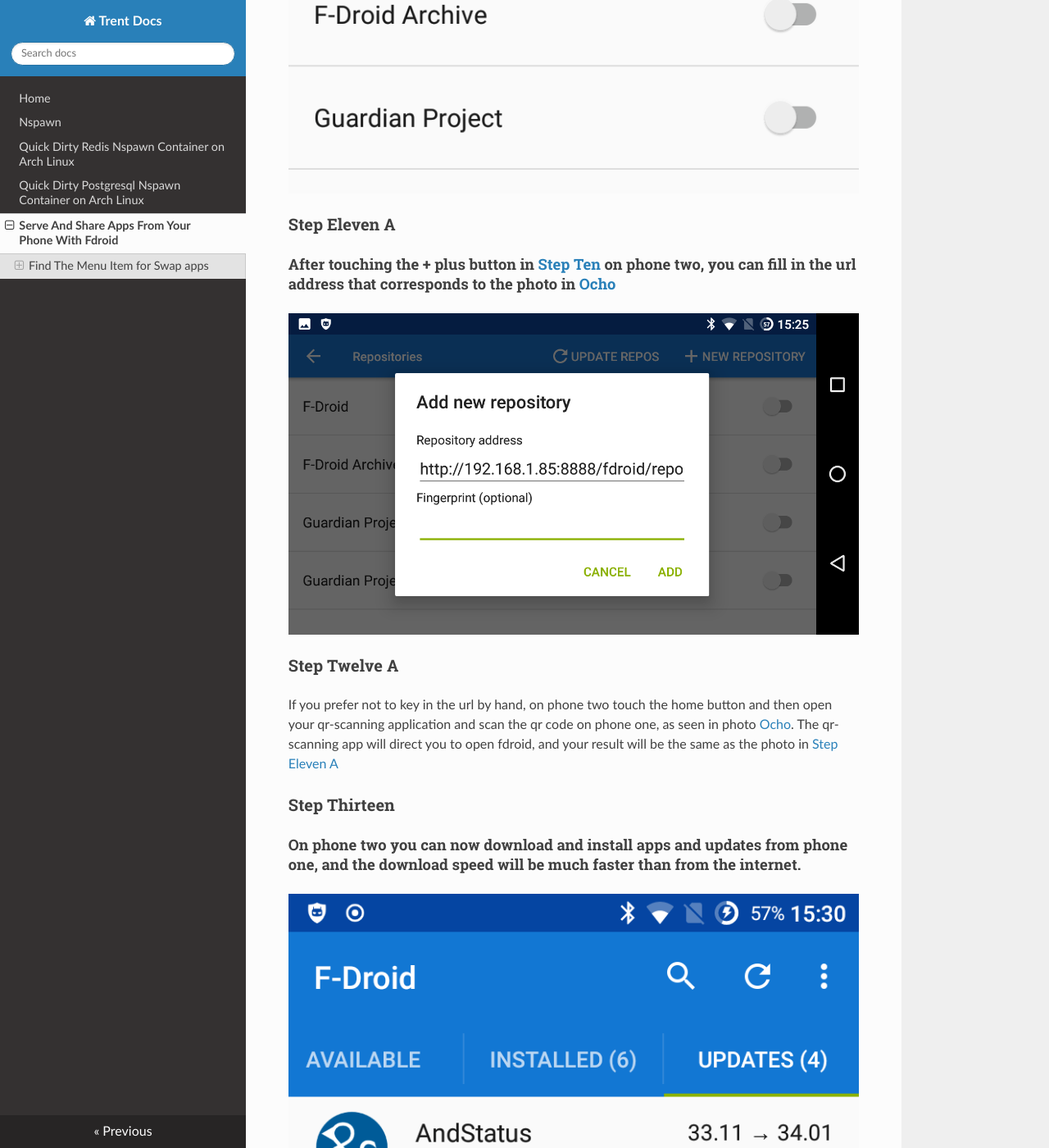
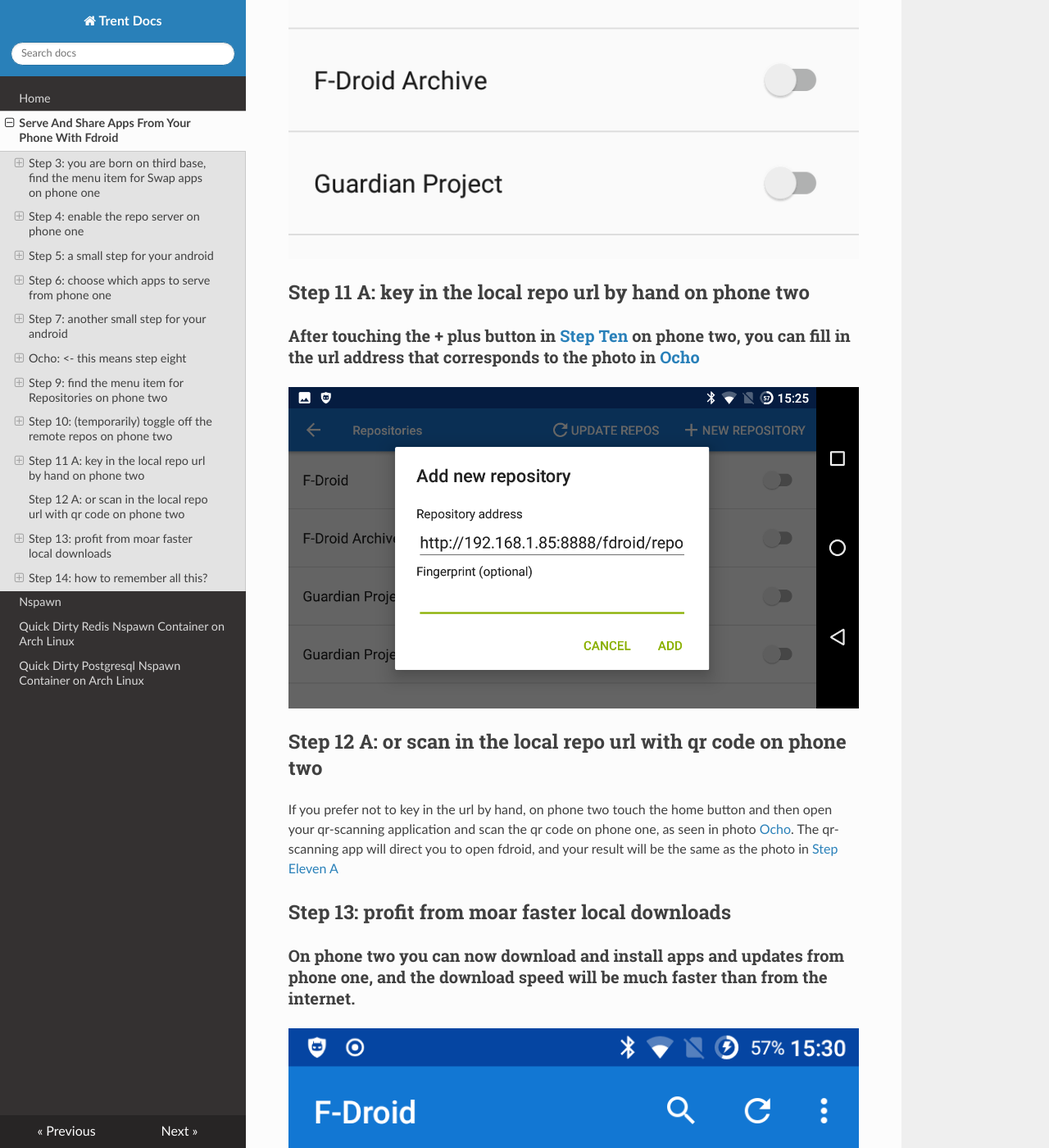
Before and after one commit to TrentSPalmer/trentdocs_website, an MkDocs documentation site: the page built from docs/server_and_share_apps_from_your_phone_with_fdroid.md, in a window 1280 px wide and 1400 px high, scrolled down 6028 px. Shown: the whole window at 82% size. Built offline with MkDocs 1.6.1, drawn with Linux system fonts in a browser that asks for light colours; nearby versions of some CDN libraries; old or Windows-style settings are respelled for this version of MkDocs; some of the changed text lies outside the part shown.

Commit message:
update docs/server_and_share_apps_from_your_phone_with_fdroid.md add Screenshot_20170628-161737.png

```diff
--- a/docs/server_and_share_apps_from_your_phone_with_fdroid.md
+++ b/docs/server_and_share_apps_from_your_phone_with_fdroid.md
@@ -1,42 +1,51 @@
 # Serve And Share Apps From Your Phone With Fdroid
 
-## Find The Menu Item for *Swap apps*
-### Step 3 you are born on third base
-#### Open fdroid, and navigate to the menu by touching three dots in upper right hand corner of the screen. Select *Swap apps*.
+## Step 3: you are born on third base, find the menu item for *Swap apps* on phone one
+### Open fdroid, and navigate to the menu by touching three dots in upper right hand corner of the screen. Select *Swap apps*.
 ![alt text](Screenshot_20170628-115844.png)
-### Step 4
-#### On the next screen toggle on *Visible via Wi-Fi*
+## Step 4: enable the repo server on phone one
+### On the next screen toggle on *Visible via Wi-Fi*
 ![alt text](Screenshot_20170628-131016.png)
-### Step 5
-#### At the bottom of the screen select *SCAN QR CODE*
+## Step 5: a small step for your android
+### At the bottom of the screen select *SCAN QR CODE*
 ![alt text](Screenshot_20170628-131806.png)
-### Step 6
-#### At the next screen *Choose Apps* you want to xerve I mean serve and then touch the -> right arrow to proceed
+## Step 6: choose which apps to serve from phone one
+### At the next screen *Choose Apps* you want to xerve I mean serve and then touch the -> right arrow to proceed
 ![alt text](Screenshot_20170628-132029.png)
-### Step 7
-#### Touch the -> right arrow again, do it.
+## Step 7: another small step for your android
+### Touch the -> right arrow again, do it.
 ![alt text](Screenshot_20170628-133544.png)
-### Ocho
-#### Touch the -> right arrow until you are coming here
+## Ocho: <- this means step eight
+### Touch the -> right arrow until you are coming here
 ![alt text](Screenshot_20170628-134328.png)
 Notice you can use either a qr code or a local url, so grab one of your other phones.
 [Privacy Friendly Qr Scanner](https://github.com/SecUSo/privacy-friendly-qr-scanner) appears to be a good Qr scanner,
 but of course you can key in the url by hand too.
-### Step Nine
-#### On your other phone open fdroid, navigate to menu by selecting the 3 dots in the upper right hand corner and choose *Repositories*
+## Step 9: find the menu item for *Repositories* on phone two
+### On your other phone open fdroid, navigate to menu by selecting the 3 dots in the upper right hand corner and choose *Repositories*
 ![alt text](Screenshot_20170628-142255.png)
-### Step Ten
-#### Toggle all the current repos off and then if you want to key in the new local repo url by hand touch the + plus in the upper right hand corner
+## Step 10: (temporarily) toggle off the remote repos on phone two
+### Toggle all the current repos off and then if you want to key in the new local repo url by hand touch the + plus in the upper right hand corner
 ![alt text](Screenshot_20170628-143639.png)
-### Step Eleven A
-#### After touching the + plus button in [Step Ten](#step-ten) on phone two, you can fill in the url address that corresponds to the photo in [Ocho](#ocho)
+## Step 11 A: key in the local repo url by hand on phone two
+### After touching the + plus button in [Step Ten](#step-ten) on phone two, you can fill in the url address that corresponds to the photo in [Ocho](#ocho)
 ![alt text](Screenshot_20170628-152552.png)
-### Step Twelve A
+## Step 12 A: or scan in the local repo url with qr code on phone two
 If you prefer not to key in the url by hand, on phone two touch the
 home button and then open your qr-scanning application and scan the
 qr code on phone one, as seen in photo [Ocho](#ocho). The qr-scanning
 app will direct you to open fdroid, and your result will be the same as
 the photo in [Step Eleven A](#step-eleven-a)
-### Step Thirteen
-#### On phone two you can now download and install apps and updates from phone one, and the download speed will be much faster than from the internet.
+## Step 13: profit from moar faster local downloads
+### On phone two you can now download and install apps and updates from phone one, and the download speed will be much faster than from the internet.
 ![alt text](Screenshot_20170628-153026.png)
+## Step 14: how to remember all this?
+### You can bookmark.
+In fact, you can add a shortcut icon directly to
+[this page](http://trentsonlinedocs.xyz/server_and_share_apps_from_your_phone_with_fdroid),
+on your home screen,
+as seen here with IceCat, a debranded build of the latest extended-support-release
+of FireFox for Android.
+![alt text](Screenshot_20170628-161737.png)
+Or you can clone [the git repo](https://github.com/TrentSPalmer/trentdocs_website)
+which this site automatically builds itself from.
--- a/mkdocs.yml
+++ b/mkdocs.yml
@@ -4,7 +4,7 @@
 
 pages:
     - 'Home': index.md
+    - 'Serve And Share Apps From Your Phone With Fdroid': server_and_share_apps_from_your_phone_with_fdroid.md
     - 'Nspawn': nspawn.md
     - 'Quick Dirty Redis Nspawn Container on Arch Linux': arch_redis_nspawn.md
     - 'Quick Dirty Postgresql Nspawn Container on Arch Linux': arch_postgresql_nspawn.md
-    - 'Serve And Share Apps From Your Phone With Fdroid': server_and_share_apps_from_your_phone_with_fdroid.md
```
Also changed, not shown: docs/index.md (+1 -1 lines), docs/Screenshot_20170628-161737.png (added), site/Screenshot_20170628-161737.png (added), site/arch_postgresql_nspawn/index.html, site/arch_redis_nspawn/index.html, site/index.html, site/mkdocs/search_index.json, site/nspawn/index.html, site/search.html, site/server_and_share_apps_from_your_phone_with_fdroid/index.html, site/sitemap.xml.
